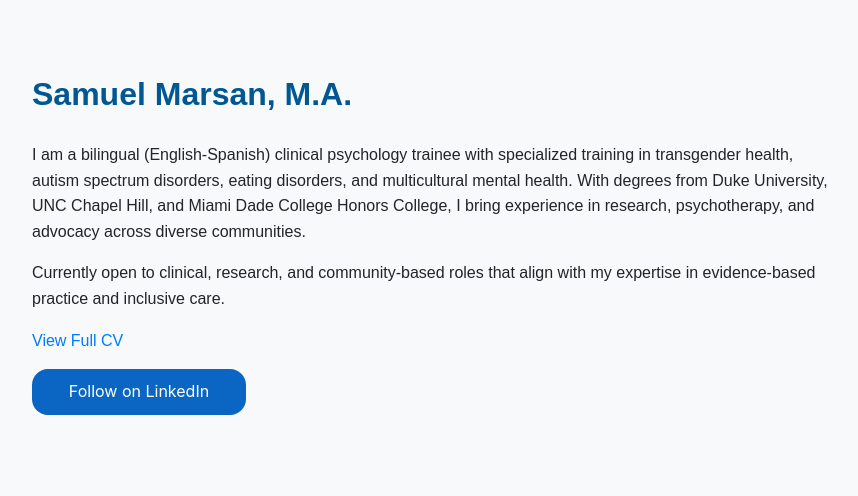
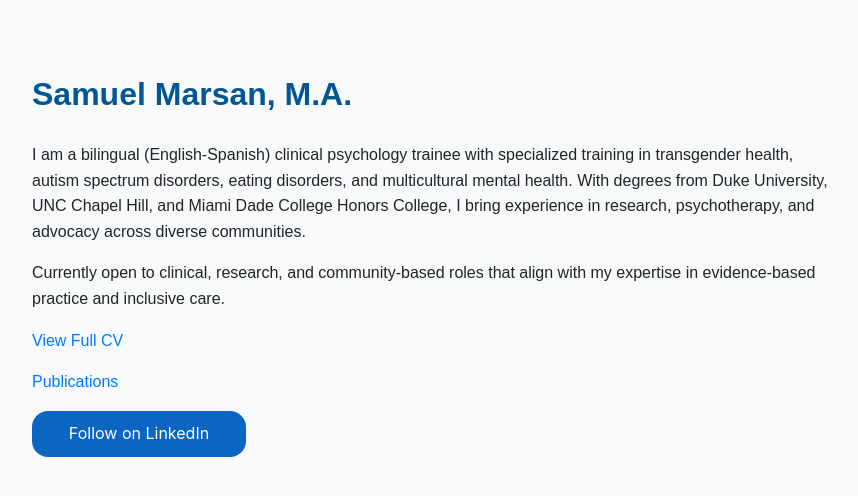
Before and after one commit to sm459-hub/samuelmarsan.github.io, a Jekyll site: the page built from index.md, in a window 1280 px wide. Shown: the top 496 px of the page, without its empty margins (208-1066 px from the left). Built offline with Jekyll 4.4.1, drawn with Linux system fonts in a browser that asks for light colours.

Commit message:
Update index.md

```diff
--- a/index.md
+++ b/index.md
@@ -8,6 +8,8 @@ I am a bilingual (English-Spanish) clinical psychology trainee with specialized
 Currently open to clinical, research, and community-based roles that align with my expertise in evidence-based practice and inclusive care.
 
 [View Full CV](/cv/)
+
+[Publications](./publications/publications.md)
 
 <style>
 .libutton {
```
